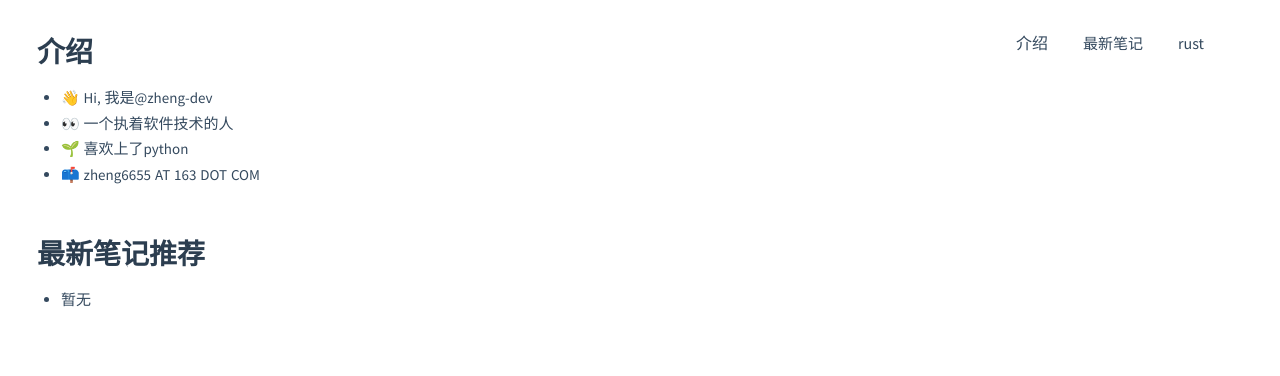
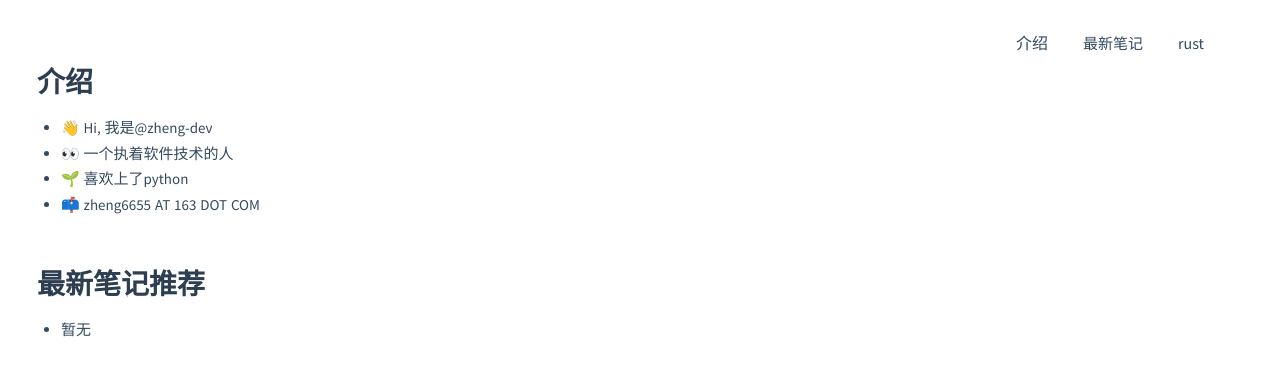
Before and after one commit to zheng-dev/zheng-dev.github.io, a Jekyll site: the page built from index.md, in a window 1280 px wide. Shown: the top 376 px of the page. Built offline with Jekyll 4.4.1, drawn with Linux system fonts in a browser that asks for light colours; a script that is not in the unit is left out.

Commit message:
修复代码块在列表中不渲染和内容偏移问题

```diff
--- a/_layouts/default.html
+++ b/_layouts/default.html
@@ -12,6 +12,8 @@
       max-width: 95%;
       margin: 0 auto;
       padding: 30px 5px 4px 5px;
+      padding-top: 60px;
+      position: static;
     }
     .content h1:first-of-type {
       margin-top: 0;
```
Also changed, not shown: rust.md (+8 -7 lines).
